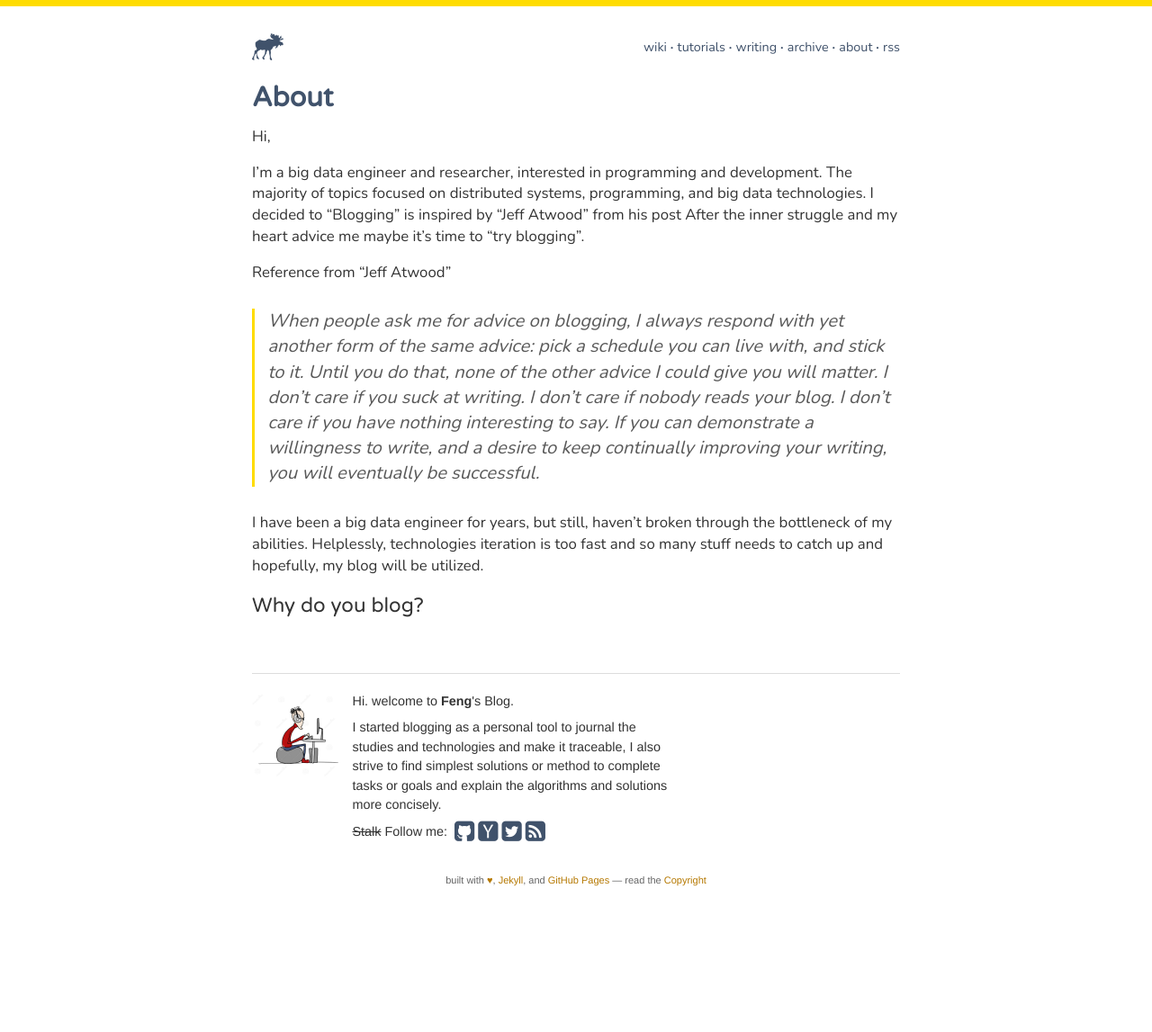
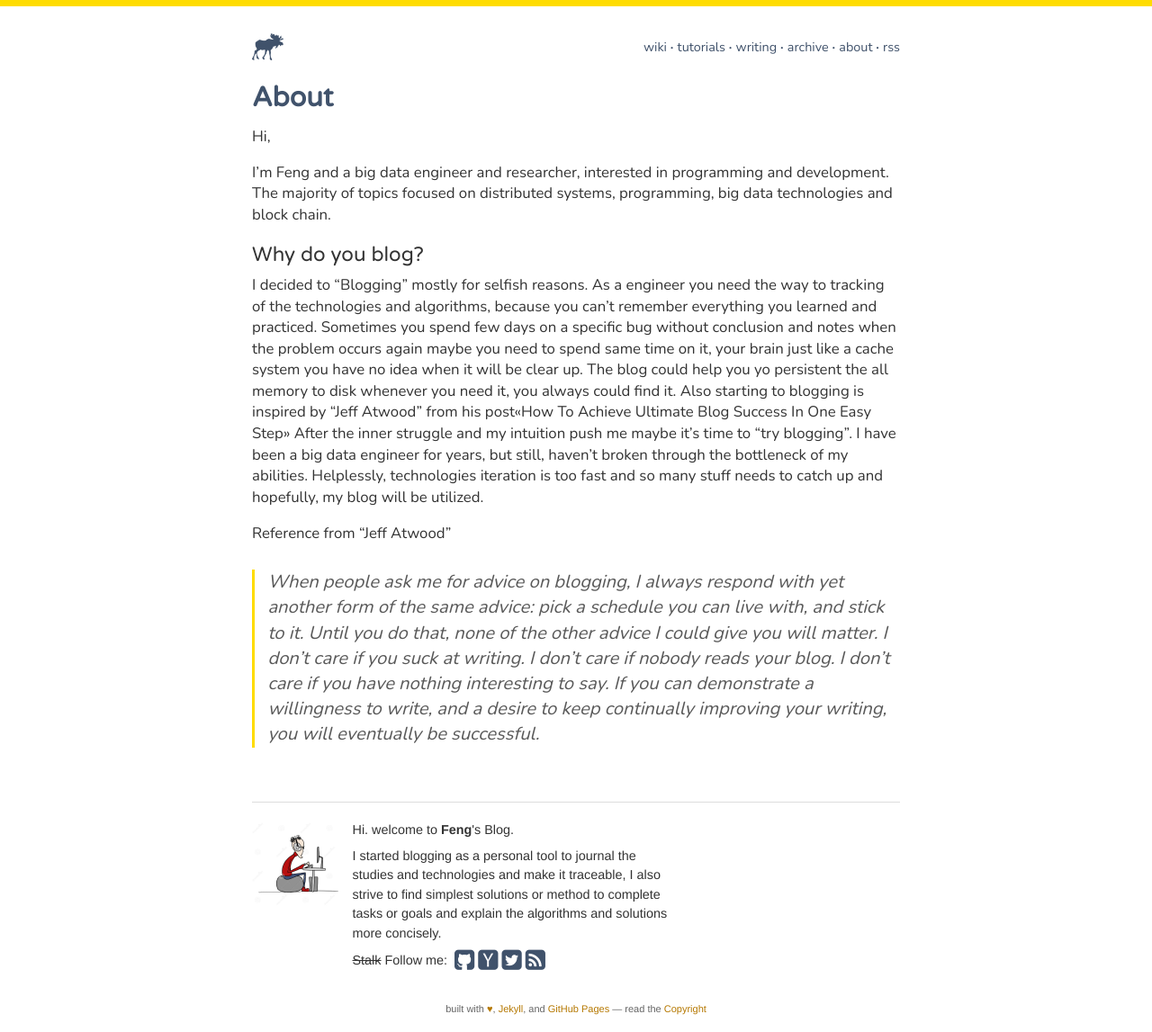
Before and after one commit to SharpLu/Blog, a Jekyll site: the page built from about/index.md, in a window 1280 px wide. Shown: the whole page at 90% size. Built offline with Jekyll 4.4.1, drawn with Linux system fonts in a browser that asks for light colours; before the commit the page ends 1005 px from its top, so only the background shows below that.

Commit message:
Update index.md

```diff
--- a/about/index.md
+++ b/about/index.md
@@ -6,12 +6,13 @@ title: About
 
 Hi,
 
-I’m a big data engineer and researcher, interested in programming and development. The majority of topics focused on distributed systems, programming, and big data technologies. I decided to "Blogging" is inspired by "Jeff Atwood" from his post After the inner struggle and my heart advice me maybe it’s time to “try blogging”.
+I’m Feng and a big data engineer and researcher, interested in programming and development. The majority of topics focused on distributed systems, programming, big data technologies and block chain.
+
+Why do you blog?
+----------
+I decided to "Blogging" mostly for selfish reasons. As a engineer you need the way to tracking of the technologies and algorithms, because you can't remember everything you learned and practiced. Sometimes you spend few days on a specific bug without conclusion and notes when the problem occurs again maybe you need to spend same time on it, your brain just like a cache system you have no idea when it will be clear up. The blog could help you yo persistent the all memory to disk whenever you need it, you always could find it. Also starting to blogging is inspired by "Jeff Atwood" from his post<<How To Achieve Ultimate Blog Success In One Easy Step>> After the inner struggle and my intuition push me maybe it’s time to “try blogging”. I have been a big data engineer for years, but still, haven’t broken through the bottleneck of my abilities. Helplessly, technologies iteration is too fast and so many stuff needs to catch up and hopefully, my blog will be utilized.
+
+
 
 Reference from "Jeff Atwood"
 >When people ask me for advice on blogging, I always respond with yet another form of the same advice: pick a schedule you can live with, and stick to it. Until you do that, none of the other advice I could give you will matter. I don't care if you suck at writing. I don't care if nobody reads your blog. I don't care if you have nothing interesting to say. If you can demonstrate a willingness to write, and a desire to keep continually improving your writing, you will eventually be successful.
-
-I have been a big data engineer for years, but still, haven’t broken through the bottleneck of my abilities. Helplessly, technologies iteration is too fast and so many stuff needs to catch up and hopefully, my blog will be utilized.
-
-Why do you blog?
-----------
```
